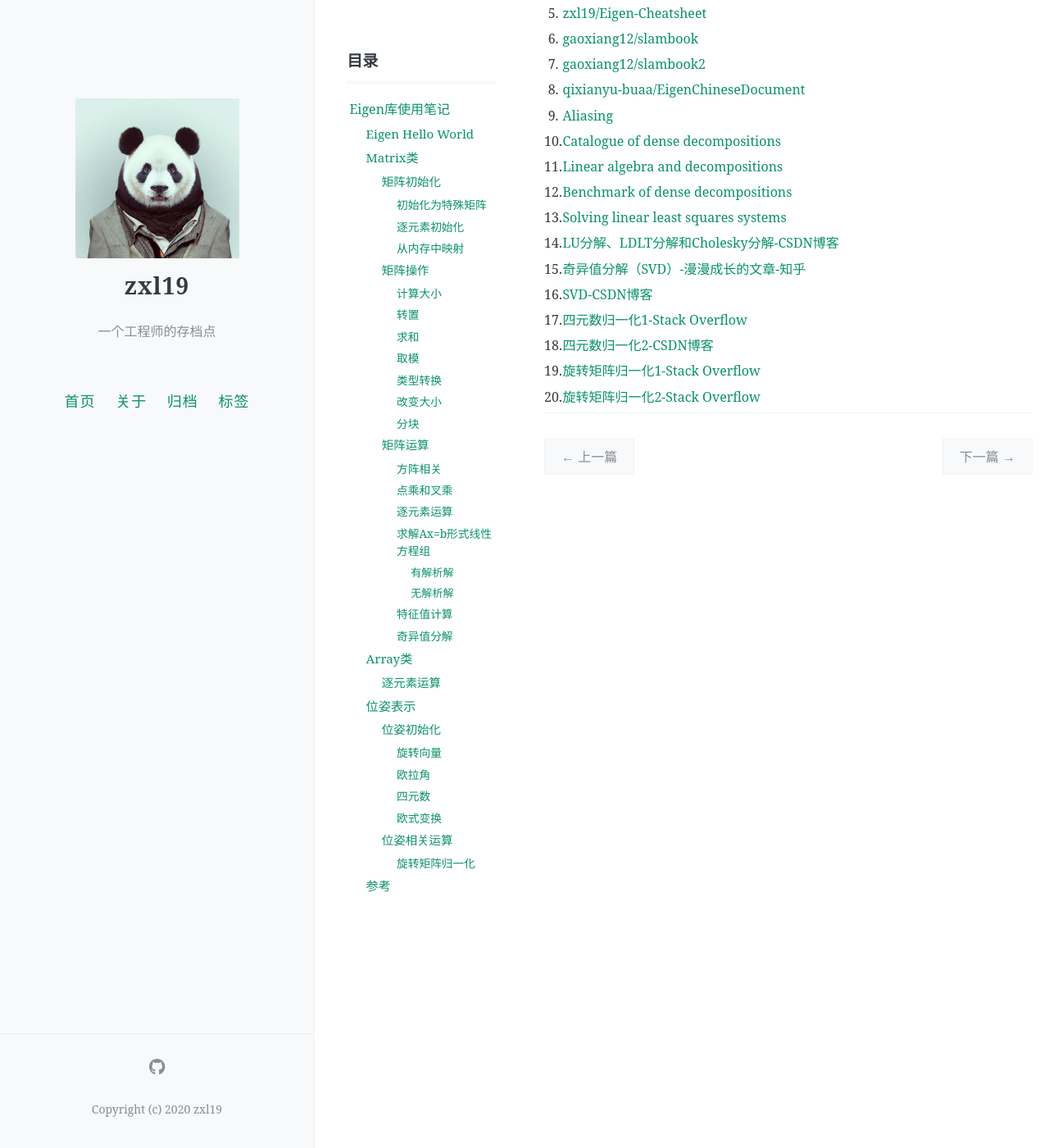
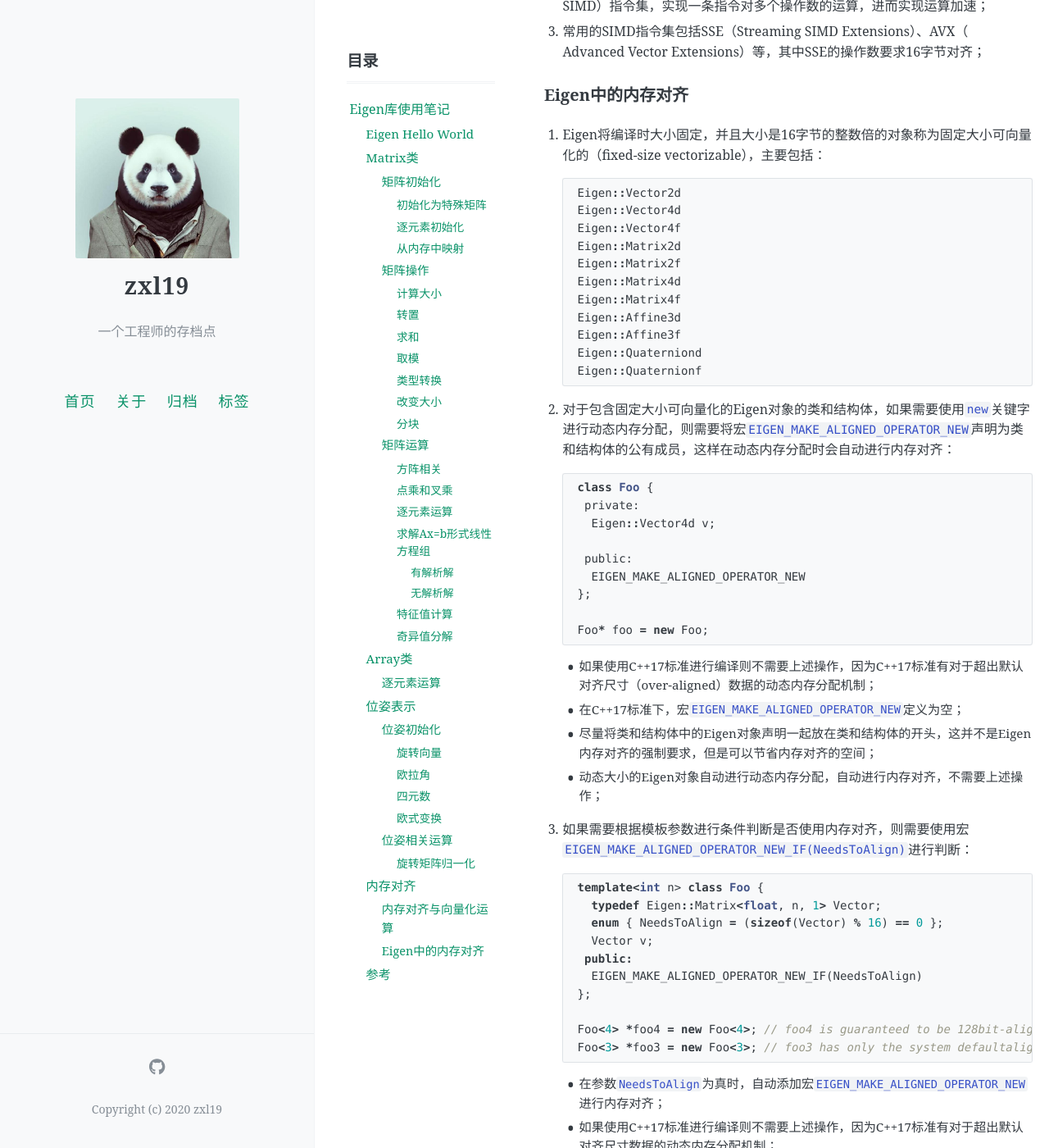
Before and after one commit to zxl19/zxl19.github.io, a Jekyll site: the page built from _posts/2021-08-23-eigen-note.md, in a window 1280 px wide and 1400 px high, scrolled down 13775 px. Shown: the whole window at 82% size. Built offline with Jekyll 4.4.1, drawn with Linux system fonts in a browser that asks for light colours; comment, search, counter and statistics services are not loaded; some of the changed text lies outside the part shown.

Commit message:
Update Posts

````diff
--- a/_posts/2021-08-23-eigen-note.md
+++ b/_posts/2021-08-23-eigen-note.md
@@ -574,6 +574,100 @@ Eigen::Vector3d v_transformed = T * v;                  // 相当于R * v + t
     R = L.inverse() * R;
     ```
 
+## 内存对齐
+
+### 内存对齐与向量化运算
+
+1. 内存对齐是向量化运算（vectorization）的前提；
+2. 向量化运算指的是使用单指令多数据流（Single Instruction Multiple Data，SIMD）指令集，实现一条指令对多个操作数的运算，进而实现运算加速；
+3. 常用的SIMD指令集包括SSE（Streaming SIMD Extensions）、AVX（ Advanced Vector Extensions）等，其中SSE的操作数要求16字节对齐；
+
+### Eigen中的内存对齐
+
+1. Eigen将编译时大小固定，并且大小是16字节的整数倍的对象称为固定大小可向量化的（fixed-size vectorizable），主要包括：
+
+    ```cpp
+    Eigen::Vector2d
+    Eigen::Vector4d
+    Eigen::Vector4f
+    Eigen::Matrix2d
+    Eigen::Matrix2f
+    Eigen::Matrix4d
+    Eigen::Matrix4f
+    Eigen::Affine3d
+    Eigen::Affine3f
+    Eigen::Quaterniond
+    Eigen::Quaternionf
+    ```
+
+2. 对于包含固定大小可向量化的Eigen对象的类和结构体，如果需要使用`new`关键字进行动态内存分配，则需要将宏`EIGEN_MAKE_ALIGNED_OPERATOR_NEW`声明为类和结构体的公有成员，这样在动态内存分配时会自动进行内存对齐：
+
+    ```cpp
+    class Foo {
+     private:
+      Eigen::Vector4d v;
+
+     public:
+      EIGEN_MAKE_ALIGNED_OPERATOR_NEW
+    };
+
+    Foo* foo = new Foo;
+    ```
+
+    - 如果使用C++17标准进行编译则不需要上述操作，因为C++17标准有对于超出默认对齐尺寸（over-aligned）数据的动态内存分配机制；
+    - 在C++17标准下，宏`EIGEN_MAKE_ALIGNED_OPERATOR_NEW`定义为空；
+    - 尽量将类和结构体中的Eigen对象声明一起放在类和结构体的开头，这并不是Eigen内存对齐的强制要求，但是可以节省内存对齐的空间；
+    - 动态大小的Eigen对象自动进行动态内存分配，自动进行内存对齐，不需要上述操作；
+
+3. 如果需要根据模板参数进行条件判断是否使用内存对齐，则需要使用宏`EIGEN_MAKE_ALIGNED_OPERATOR_NEW_IF(NeedsToAlign)`进行判断：
+
+    ```cpp
+    template<int n> class Foo {
+      typedef Eigen::Matrix<float, n, 1> Vector;
+      enum { NeedsToAlign = (sizeof(Vector) % 16) == 0 };
+      Vector v;
+     public:
+      EIGEN_MAKE_ALIGNED_OPERATOR_NEW_IF(NeedsToAlign)
+    };
+
+    Foo<4> *foo4 = new Foo<4>; // foo4 is guaranteed to be 128bit-aligned
+    Foo<3> *foo3 = new Foo<3>; // foo3 has only the system defaultalignment guarantee
+    ```
+
+    - 在参数`NeedsToAlign`为真时，自动添加宏`EIGEN_MAKE_ALIGNED_OPERATOR_NEW`进行内存对齐；
+    - 如果使用C++17标准进行编译则不需要上述操作，因为C++17标准有对于超出默认对齐尺寸数据的动态内存分配机制；
+    - 在C++17标准下，宏`EIGEN_MAKE_ALIGNED_OPERATOR_NEW_IF`定义为空；
+
+4. 如果不想在多处声明宏`EIGEN_MAKE_ALIGNED_OPERATOR_NEW`，可以通过以下两个方法：
+
+    - 使用`Eigen::DontAlign`关闭内存对齐，但是这会带来加载和存储上的耗时，主要取决于硬件：
+
+        ```cpp
+        class Foo {
+         private:
+          Eigen::Matrix<double, 4, 1, Eigen::DontAlign> v;
+        }
+
+    - 将固定大小可向量化的Eigen对象声明为类和结构体的私有成员，在创建类和结构体的对象时动态分配内存：
+
+        ```cpp
+        struct Foo_d {
+          EIGEN_MAKE_ALIGNED_OPERATOR_NEW
+          Vector4d v;
+        };
+
+        struct Foo {
+          Foo() { init_d(); }
+          ~Foo() { delete d; }
+          void bar() {
+            // use d->v instead of v
+          }
+         private:
+          void init_d() { d = new Foo_d; }
+          Foo_d* d;
+        };
+        ```
+
 ## 参考
 
 1. [Eigen: Main Page](https://eigen.tuxfamily.org/dox/)
@@ -596,3 +690,9 @@ Eigen::Vector3d v_transformed = T * v;                  // 相当于R * v + t
 18. [四元数归一化2-CSDN博客](https://blog.csdn.net/m0_56348460/article/details/117386857)
 19. [旋转矩阵归一化1-Stack Overflow](https://stackoverflow.com/questions/21761909/eigen-convert-matrix3d-rotation-to-quaternion)
 20. [旋转矩阵归一化2-Stack Overflow](https://stackoverflow.com/questions/43896041/eigen-matrix-to-quaternion-and-back-have-different-result)
+21. [Alignement issues](https://eigen.tuxfamily.org/dox/group__DenseMatrixManipulation__Alignement.html)
+22. [向量化运算-CSDN博客](https://blog.csdn.net/weixin_38251332/article/details/120308863)
+23. [Eigen内存对齐1-CSDN博客](https://blog.csdn.net/shyjhyp11/article/details/123208279)
+24. [Eigen内存对齐2-CSDN博客](https://blog.csdn.net/shyjhyp11/article/details/123204444)
+25. [从Eigen向量化谈内存对齐-王金戈的文章-知乎](https://zhuanlan.zhihu.com/p/93824687)
+26. [Eigen内存对齐-卷儿的文章-知乎](https://zhuanlan.zhihu.com/p/349413376)
````
Also changed, not shown: _posts/2021-09-03-sophus-note.md (+1 -1 lines), _posts/2021-09-19-stl-note.md (+12 -1 lines).
